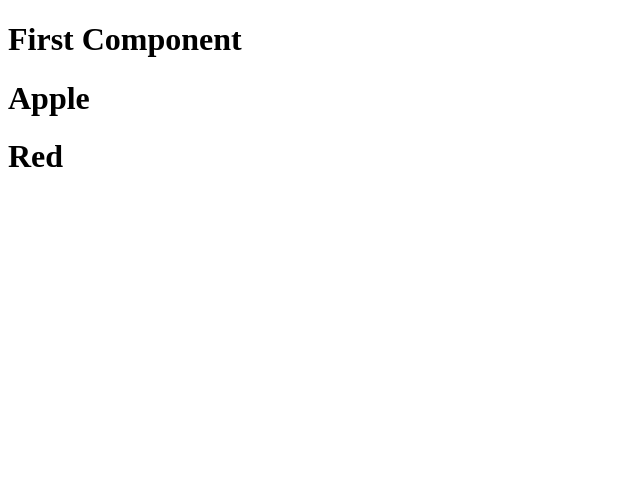
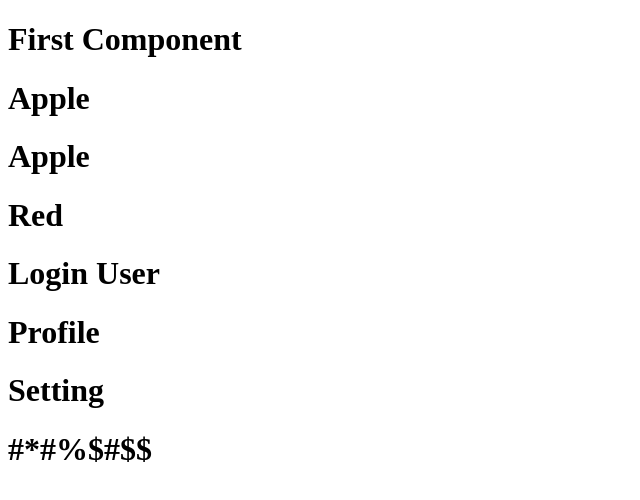
Before and after one commit to Farah-Saleem270/Reactjs-practice, a React (Vite) app: page / in a window 1280 px wide. Shown: the top 500 px of the page, without its empty margins (0-640 px from the left). Built offline with nearby package versions, Linux system fonts and the light colour scheme.

Commit message:
add some new of practice

```diff
--- a/src/App.jsx
+++ b/src/App.jsx
@@ -1,10 +1,16 @@
+import Login, {Profile , Setting, UserKey}from "./Usercomponent"
+
 function App(){
   return(
     <div>
     <h1>First Component</h1>
-     {/* <Fruit></Fruit> */}
+     <Fruit></Fruit>
      <Fruit />
      <Color />
+     <Login />
+     <Profile />
+     <Setting />
+     <h1>{UserKey}</h1>
     </div>
 
   )
--- /dev/null
+++ b/src/UserComponent.jsx
@@ -0,0 +1,30 @@
+function Login(){
+ return(
+    <div>
+        <h1>Login User</h1>
+    </div>
+ )
+}
+
+
+export function Profile(){
+ return(
+    <div>
+        <h1>Profile</h1>
+    </div>
+ )
+}
+
+
+export function Setting(){
+ return(
+    <div>
+        <h1>Setting</h1>
+    </div>
+ )
+}
+
+
+export const UserKey = "#*#%$#$$";
+
+export default Login
```
